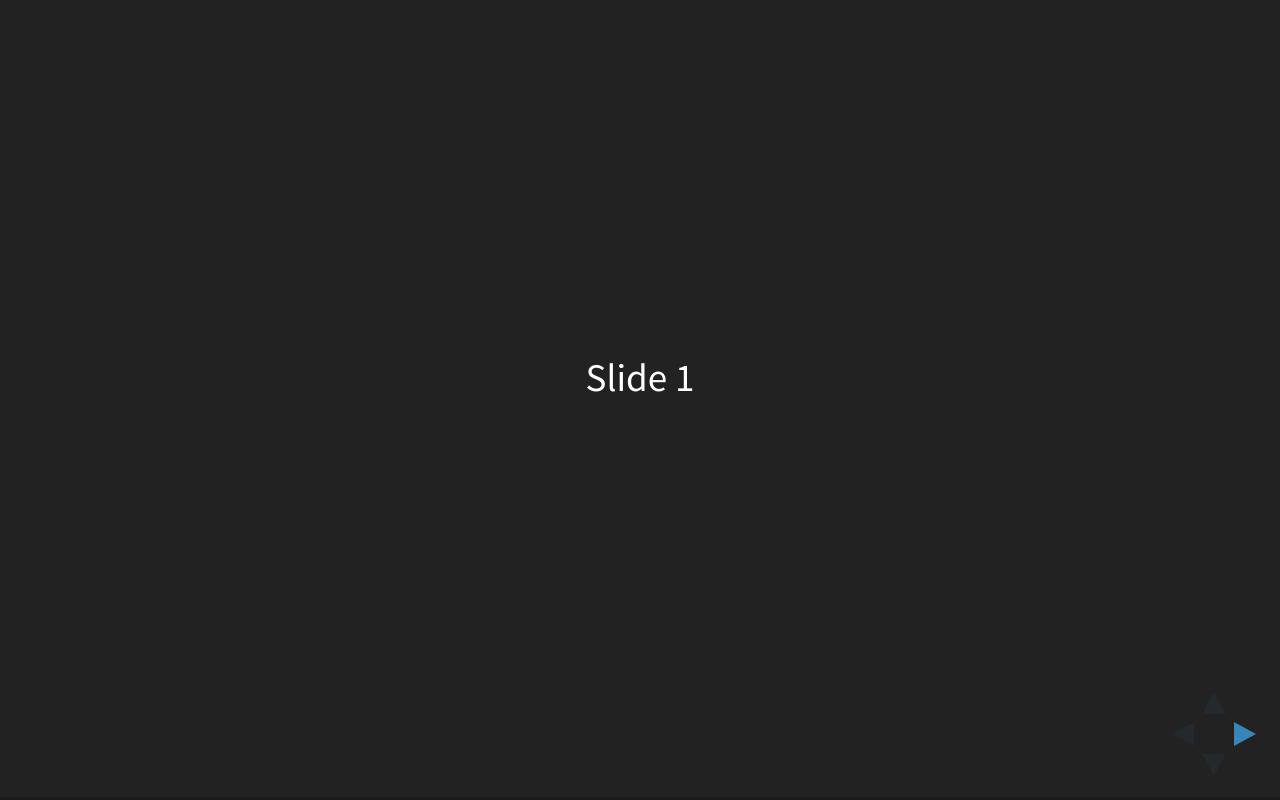
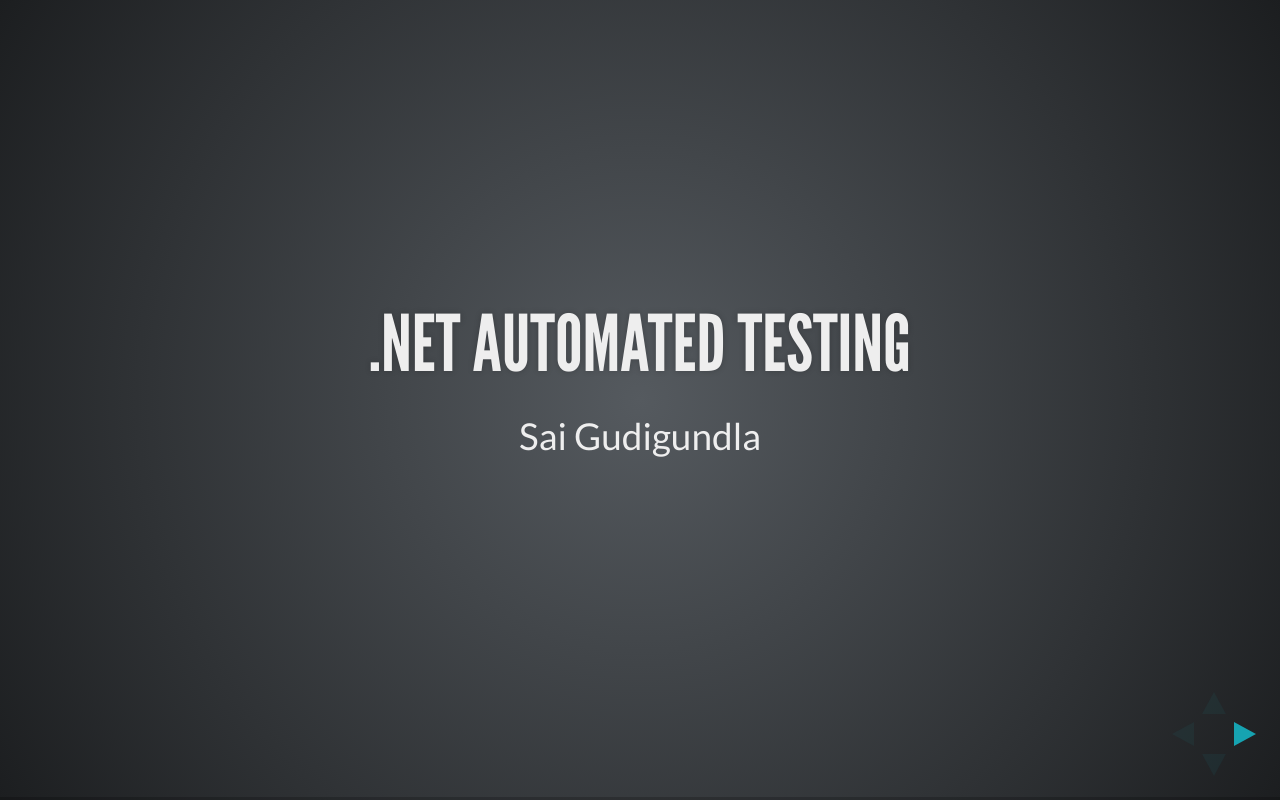
Before and after one commit to saip106/dotnet-automated-testing-course, a website: page presentation/index.html in a window 1280 px wide. Drawn offline with Linux system fonts and the light colour scheme.

Commit message:
changed theme

```diff
--- a/presentation/index.html
+++ b/presentation/index.html
@@ -7,7 +7,7 @@
 		<title>reveal.js</title>
 
 		<link rel="stylesheet" href="css/reveal.css">
-		<link rel="stylesheet" href="css/theme/black.css">
+		<link rel="stylesheet" href="css/theme/league.css">
 
 		<!-- Theme used for syntax highlighting of code -->
 		<link rel="stylesheet" href="lib/css/zenburn.css">
@@ -24,8 +24,13 @@
 	<body>
 		<div class="reveal">
 			<div class="slides">
-				<section>Slide 1</section>
-				<section>Slide 2</section>
+				<section>
+					<h2>.NET Automated Testing</h2>
+					<div>Sai Gudigundla</div>
+				</section>
+				<section>
+					<h2>Why?</h2>
+				</section>
 			</div>
 		</div>
 
```
